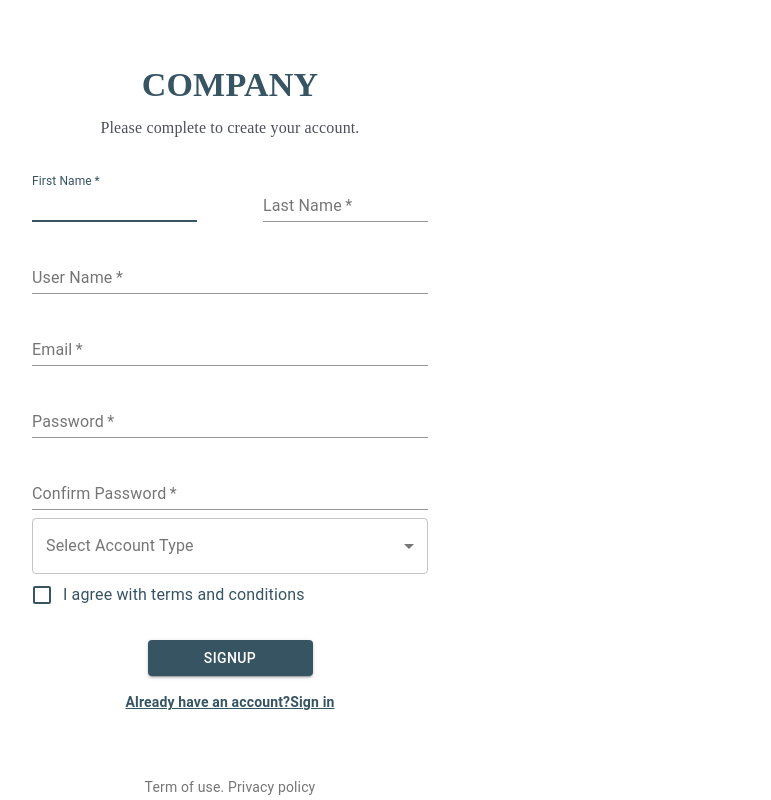
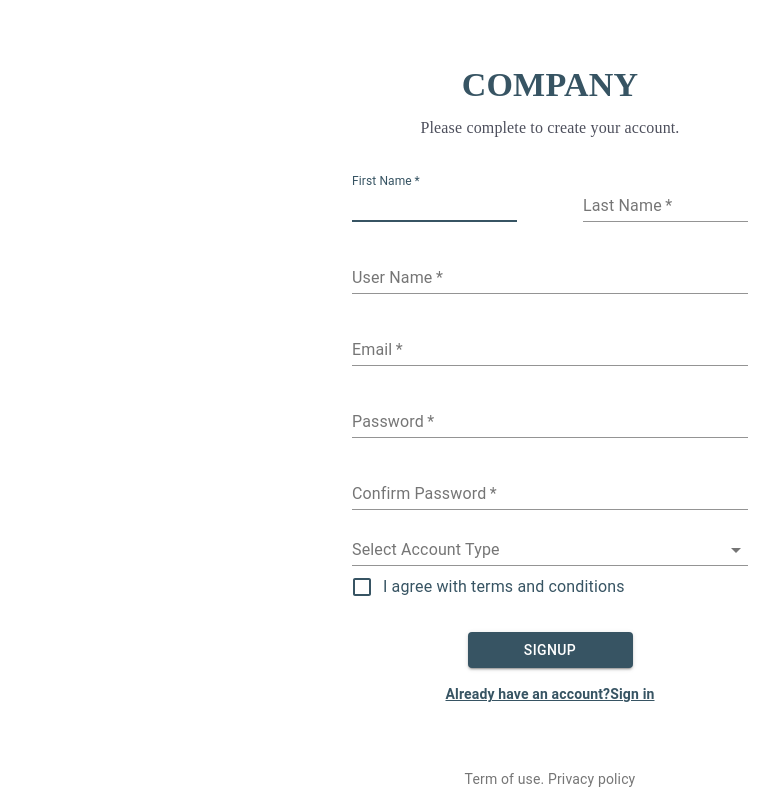
Before and after one commit to idea2life/proejct-management-react, a React (Create React App) app: page /signup in a window 1280 px wide. Shown: the whole page, without its empty margins (410-1181 px from the left). Built offline with nearby package versions, Linux system fonts and the light colour scheme.

Commit message:
update signup page

```diff
--- a/src/components/signupform/index.js
+++ b/src/components/signupform/index.js
@@ -169,15 +169,14 @@ export default function SignInForm() {
             autoComplete="current-password"
           />
 
-          <FormControl variant="outlined" fullWidth>
-            <InputLabel htmlFor="outlined-lang-simple">
-              Select Account Type
-            </InputLabel>
+          <FormControl fullWidth>
+            <InputLabel id="demo-simple-select-label">Select Account Type</InputLabel>
             <Select
-              input={<OutlinedInput name="language" id="outlined-lang-simple" />}
+              labelId="demo-simple-select-label"
+              id="demo-simple-select"
             >
-              <MenuItem value={0}>type1</MenuItem>
-              <MenuItem value={1}>type2</MenuItem>
+              <MenuItem value={10}>type1</MenuItem>
+              <MenuItem value={20}>type2</MenuItem>
             </Select>
           </FormControl>
           <Grid item>
@@ -200,7 +199,7 @@ export default function SignInForm() {
             </Grid>
           </Grid>
           <Grid container justify="center" alignItems="center">
-            <Link href="#" variant="body2" style={{ color: mainColor }}>
+            <Link to="/login" variant="body2" style={{ color: mainColor }}>
               Already have an account?Sign in
             </Link>
           </Grid>
--- a/src/views/Signup/index.js
+++ b/src/views/Signup/index.js
@@ -1,5 +1,6 @@
 import React from 'react';
 import SignUpForm from '../../components/signupform';
+import Grid from '@material-ui/core/Grid';
 
 export default class Signup extends React.Component {
     constructor(props) {
@@ -12,9 +13,18 @@ export default class Signup extends React.Component {
 
     render() {
         return (
-            <div >
-                <SignUpForm></SignUpForm>
-            </div>
+            <Grid
+                container
+                justify="center"
+                alignItems="center"
+                >
+                <Grid container item xs={6} style={{height: '100%'}}>
+                    <div style = {{ width: '100%', height: '100%', background: 'blue'}} />
+                </Grid>
+                <Grid container item xs={6} justify="center" alignItems="center">
+                    <SignUpForm />
+                </Grid>
+            </Grid>
         );
     }
 }
```
